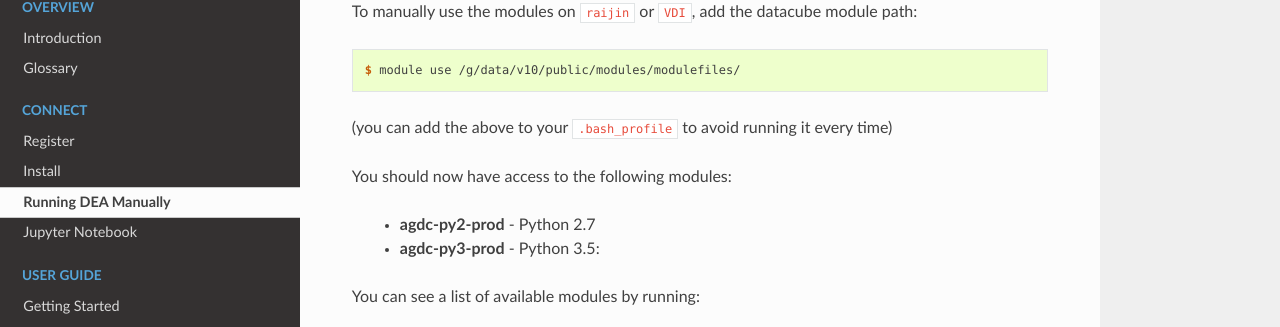
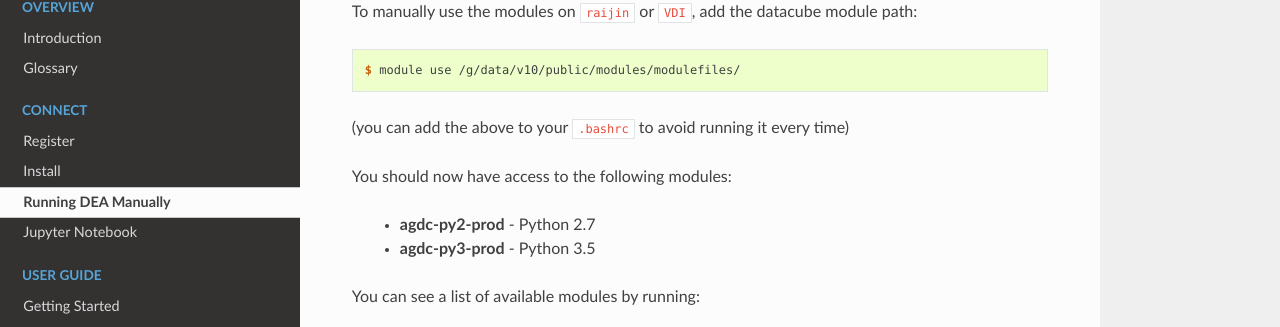
Before and after one commit to GeoscienceAustralia/digitalearthau, a Sphinx documentation site: the page built from docs/connect/nci_basics.rst, in a window 1280 px wide and 900 px high. Shown: the part 209-536 px from the top of the window. Built offline with Sphinx 7.4.7 and the Read the Docs theme 2.0.0, drawn with Linux system fonts in a browser that asks for light colours.

Commit message:
Update instructions to add to .bashrc rather than .bash_profile

```diff
--- a/docs/connect/nci_basics.rst
+++ b/docs/connect/nci_basics.rst
@@ -11,12 +11,12 @@ To manually use the modules on ``raijin`` or ``VDI``, add the datacube module pa
 
     $ module use /g/data/v10/public/modules/modulefiles/
 
-(you can add the above to your ``.bash_profile`` to avoid running it every time)
+(you can add the above to your ``.bashrc`` to avoid running it every time)
 
 You should now have access to the following modules:
 
  * **agdc-py2-prod** - Python 2.7
- * **agdc-py3-prod** - Python 3.5::
+ * **agdc-py3-prod** - Python 3.5
 
 You can see a list of available modules by running::
 
```
